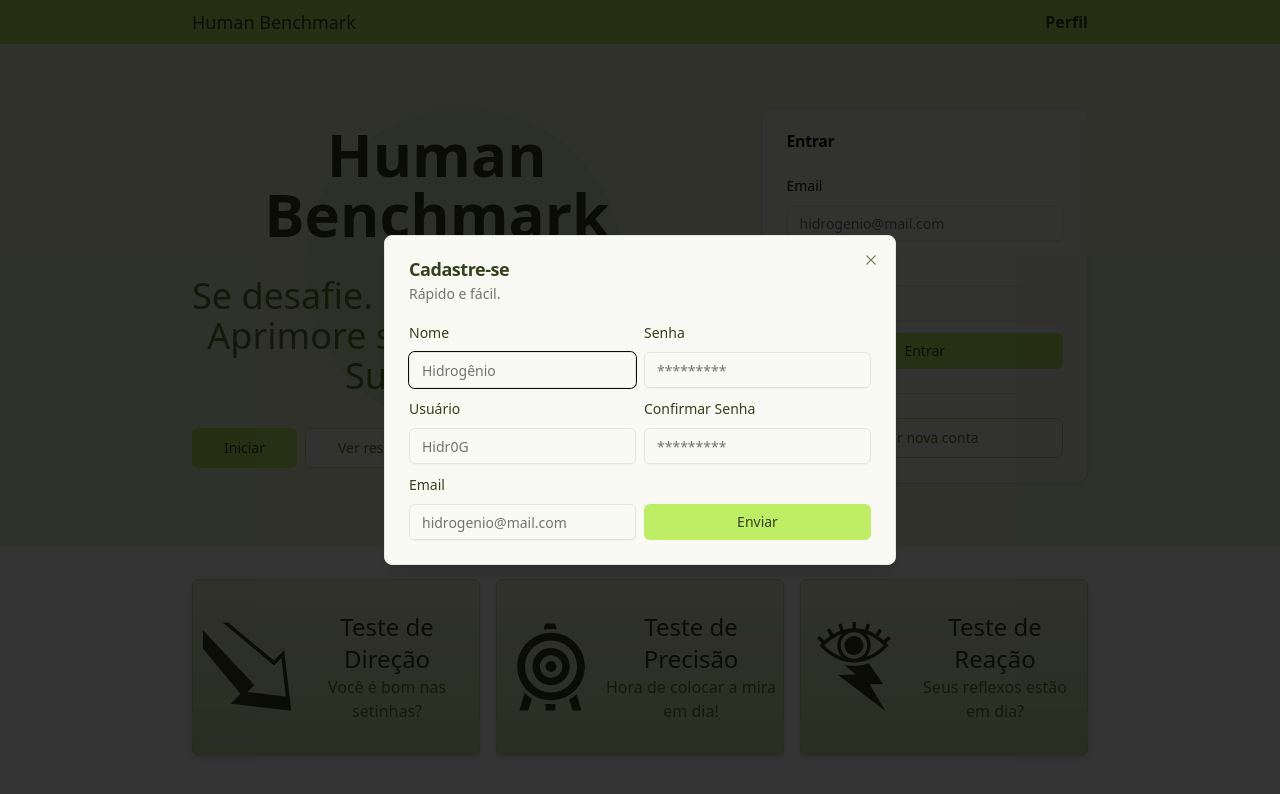
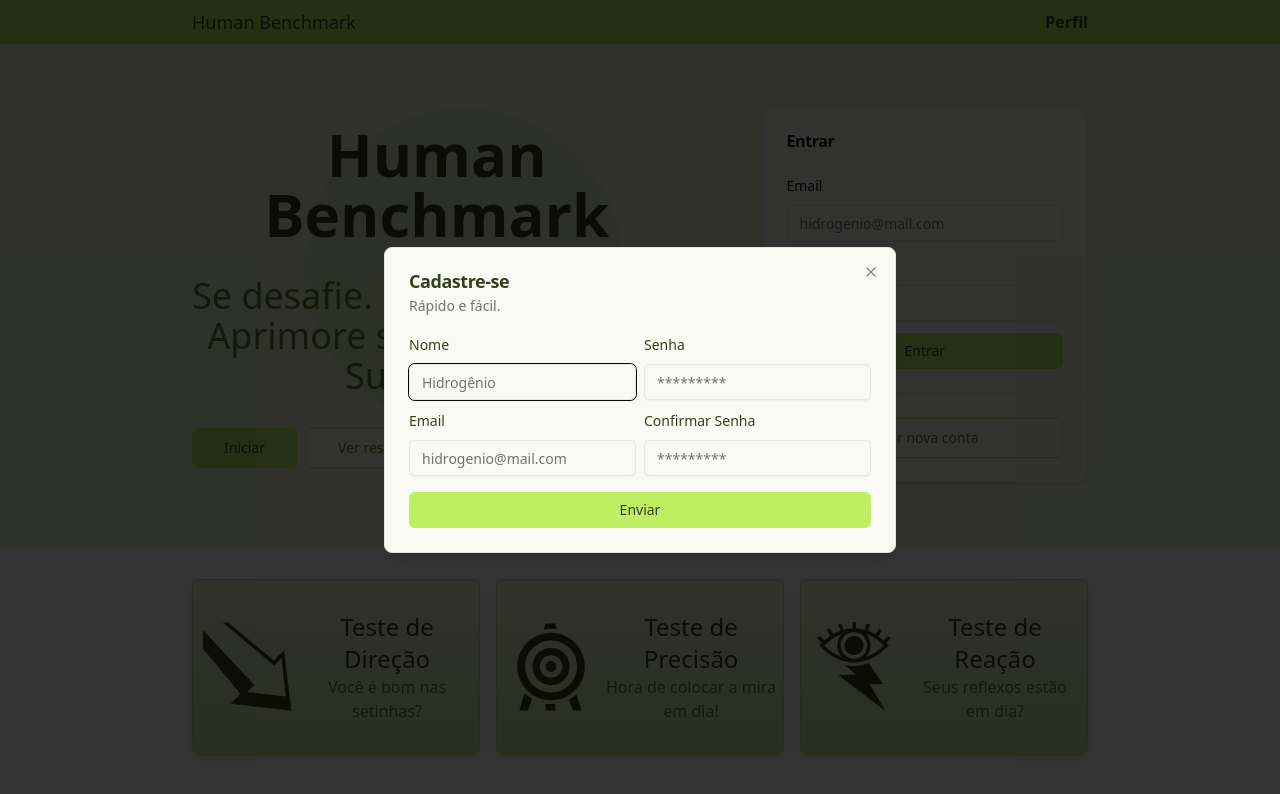
Before and after one commit to Typhonn003/human_benchmark, a Next.js app: page / in a window 1280 px wide. Both pictures are taken after a click on the button "Criar nova conta". Shown: the top 794 px of the page. Built offline with nearby package versions, Linux system fonts and the light colour scheme.

Commit message:
refactor: remove username in register form, interface, schemas

```diff
--- a/src/components/forms/RegisterForm.tsx
+++ b/src/components/forms/RegisterForm.tsx
@@ -26,7 +26,6 @@ const RegisterForm = () => {
     resolver: zodResolver(registerSchema),
     defaultValues: {
       name: "",
-      username: "",
       email: "",
       password: "",
       confirmPassword: "",
@@ -57,6 +56,7 @@ const RegisterForm = () => {
           <form
             onSubmit={form.handleSubmit(onSubmit)}
             className="flex flex-col gap-2 smartphone:flex-row"
+            id="register-form"
           >
             <div className="flex flex-col gap-2 smartphone:w-1/2">
               <FormField
@@ -67,19 +67,6 @@ const RegisterForm = () => {
                     <FormLabel>Nome</FormLabel>
                     <FormControl>
                       <Input placeholder="Hidrogênio" {...field} />
-                    </FormControl>
-                    <FormMessage />
-                  </FormItem>
-                )}
-              />
-              <FormField
-                control={form.control}
-                name="username"
-                render={({ field }) => (
-                  <FormItem>
-                    <FormLabel>Usuário</FormLabel>
-                    <FormControl>
-                      <Input placeholder="Hidr0G" {...field} />
                     </FormControl>
                     <FormMessage />
                   </FormItem>
@@ -134,14 +121,11 @@ const RegisterForm = () => {
                   </FormItem>
                 )}
               />
-              <Button
-                type="submit"
-                className="w-full smartphone:absolute smartphone:bottom-0"
-              >
-                Enviar
-              </Button>
             </div>
           </form>
+          <Button type="submit" className="w-full" form="register-form">
+            Enviar
+          </Button>
         </Form>
       </DialogContent>
     </Dialog>
--- a/src/interfaces/user.interface.ts
+++ b/src/interfaces/user.interface.ts
@@ -1,7 +1,6 @@
 export interface IUserProfile {
   id: string;
   name: string;
-  username: string;
   email: string;
   role: string;
   active: boolean;
--- a/src/schemas/editProfile.schema.ts
+++ b/src/schemas/editProfile.schema.ts
@@ -3,10 +3,6 @@ import { z } from "zod";
 export const editProfileSchema = z
   .object({
     name: z
-      .string()
-      .min(2, "Tamanho mínimo de 2 caracteres")
-      .max(50, "Tamanho máximo de 50 caracteres"),
-    username: z
       .string()
       .min(2, "Tamanho mínimo de 2 caracteres")
       .max(50, "Tamanho máximo de 50 caracteres"),
--- a/src/schemas/register.schema.ts
+++ b/src/schemas/register.schema.ts
@@ -3,10 +3,6 @@ import z from "zod";
 export const registerSchema = z
   .object({
     name: z
-      .string()
-      .min(2, "Tamanho mínimo de 2 caracteres")
-      .max(50, "Tamanho máximo de 50 caracteres"),
-    username: z
       .string()
       .min(2, "Tamanho mínimo de 2 caracteres")
       .max(50, "Tamanho máximo de 50 caracteres"),
```
